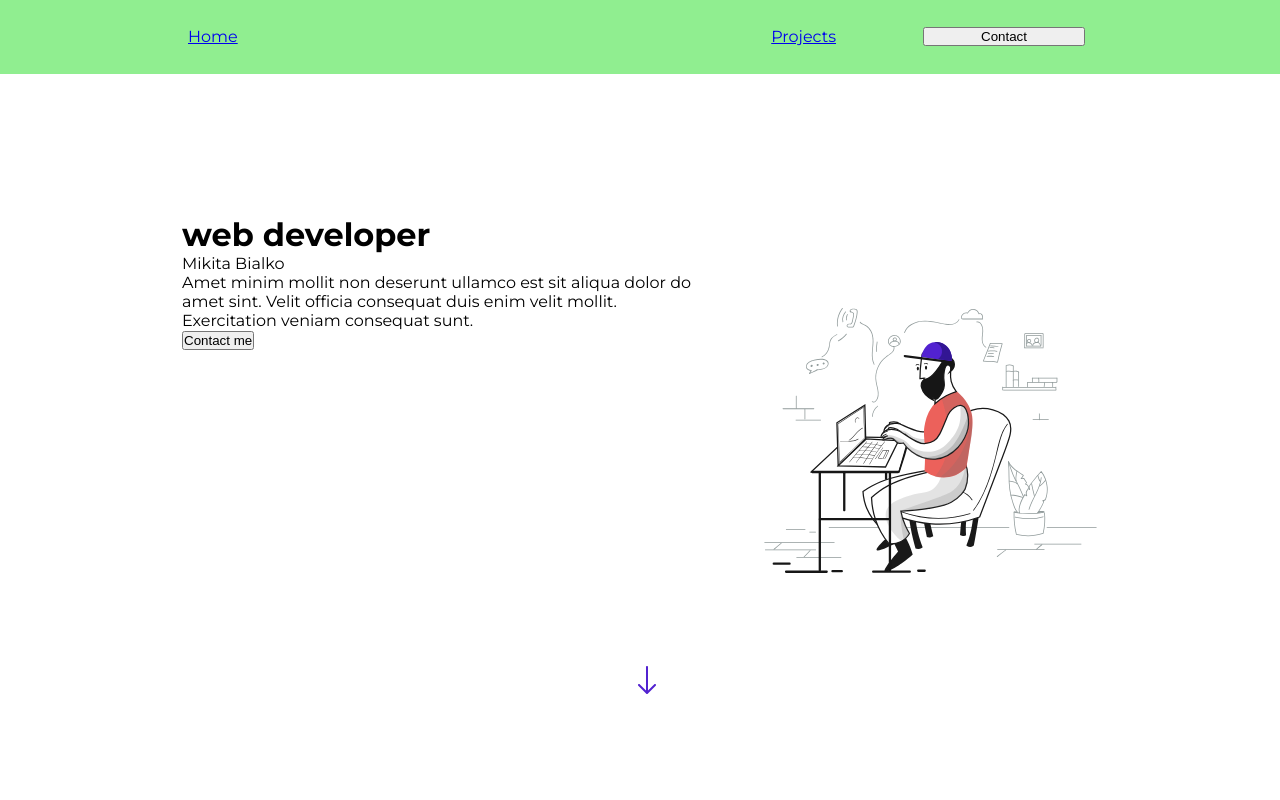
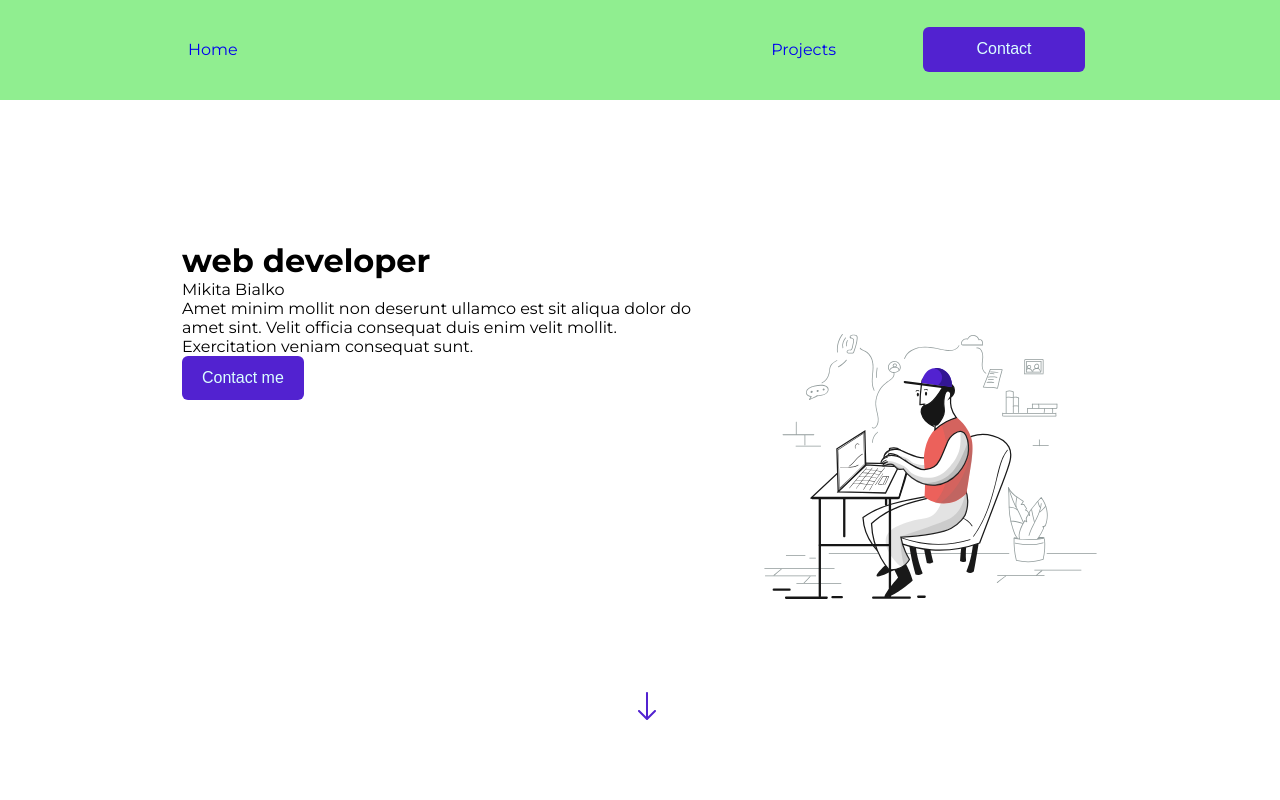
Before and after one commit to bloodyrainday/react-cv, a React app: page / in a window 1280 px wide. Shown: the top 800 px of the page. Built offline with nearby package versions, Linux system fonts and the light colour scheme.

Commit message:
feat: add styled folder with GlobalStyles and Theme.styled in it

```diff
--- a/public/index.html
+++ b/public/index.html
@@ -12,6 +12,13 @@
 
     <link rel="manifest" href="%PUBLIC_URL%/manifest.json" />
 
+    <link rel="preconnect" href="https://fonts.googleapis.com" />
+    <link rel="preconnect" href="https://fonts.gstatic.com" crossorigin />
+    <link
+      href="https://fonts.googleapis.com/css2?family=Montserrat:ital,wght@0,100..900;1,100..900&display=swap"
+      rel="stylesheet"
+    />
+
     <title>Mikita's CV</title>
   </head>
   <body>
--- a/src/App.css
+++ /dev/null
@@ -1,13 +0,0 @@
-@import url("https://fonts.googleapis.com/css2?family=Montserrat:ital,wght@0,100..900;1,100..900&display=swap");
-
-* {
-  padding: 0;
-  margin: 0;
-  list-style: none;
-}
-
-body {
-  font-family: "Montserrat", sans-serif;
-  font-optical-sizing: auto;
-  font-style: normal;
-}
--- a/src/App.tsx
+++ b/src/App.tsx
@@ -1,4 +1,3 @@
-import "./App.css";
 import { Footer } from "./layout/footer/Footer";
 import { Header } from "./layout/header/Header";
 import { About } from "./layout/header/sections/about/About";
--- a/src/components/Button/Button.tsx
+++ b/src/components/Button/Button.tsx
@@ -1,9 +1,23 @@
 import React from "react";
+import styled from "styled-components";
 
 type ButtonPropsType = {
-  title: string;
+  title?: string;
 };
 
 export const Button = (props: ButtonPropsType) => {
-  return <button>{props.title}</button>;
+  return <StyledButton>{props.title}</StyledButton>;
 };
+
+const StyledButton = styled.button`
+  background-color: ${(props) => props.theme.colors.primary};
+  color: ${(props) => props.theme.colors.buttonText};
+  border-radius: 6px;
+  padding-top: 12px;
+  padding-bottom: 13px;
+  font-size: 16px;
+  line-height: 19.5px;
+  border: none;
+  padding-left: 20px;
+  padding-right: 20px;
+`;
--- a/src/index.css
+++ /dev/null
@@ -1,13 +0,0 @@
-body {
-  margin: 0;
-  font-family: -apple-system, BlinkMacSystemFont, 'Segoe UI', 'Roboto', 'Oxygen',
-    'Ubuntu', 'Cantarell', 'Fira Sans', 'Droid Sans', 'Helvetica Neue',
-    sans-serif;
-  -webkit-font-smoothing: antialiased;
-  -moz-osx-font-smoothing: grayscale;
-}
-
-code {
-  font-family: source-code-pro, Menlo, Monaco, Consolas, 'Courier New',
-    monospace;
-}
--- a/src/index.tsx
+++ b/src/index.tsx
@@ -1,19 +1,17 @@
-import React from 'react';
-import ReactDOM from 'react-dom/client';
-import './index.css';
-import App from './App';
-import reportWebVitals from './reportWebVitals';
+import React from "react";
+import ReactDOM from "react-dom/client";
+import App from "./App";
+import reportWebVitals from "./reportWebVitals";
+import { GlobalStyles } from "./styles/GlobalStyles";
+import { ThemeProvider } from "styled-components";
+import { theme } from "./styles/Theme.styled";
 
 const root = ReactDOM.createRoot(
-  document.getElementById('root') as HTMLElement
+  document.getElementById("root") as HTMLElement
 );
 root.render(
-  <React.StrictMode>
+  <ThemeProvider theme={theme}>
     <App />
-  </React.StrictMode>
+    <GlobalStyles />
+  </ThemeProvider>
 );
-
-// If you want to start measuring performance in your app, pass a function
-// to log results (for example: reportWebVitals(console.log))
-// or send to an analytics endpoint. Learn more: https://bit.ly/CRA-vitals
-reportWebVitals();
--- a/src/layout/header/Header.tsx
+++ b/src/layout/header/Header.tsx
@@ -19,6 +19,7 @@ const StyledHeader = styled.header`
   padding: 27px 195px 28px 188px;
   display: grid;
   grid-template-columns: 4fr 1fr;
+  align-items: center;
   gap: 87px;
   background: lightgreen;
 `;
--- /dev/null
+++ b/src/styles/GlobalStyles.tsx
@@ -0,0 +1,28 @@
+import styled, { createGlobalStyle } from "styled-components";
+
+export const GlobalStyles = createGlobalStyle`
+    *,
+    *::before,
+    *::after {
+        padding: 0;
+        margin: 0;
+        box-sizing: border-box
+
+    }
+
+    body {
+        font-family: "Montserrat", sans-serif;
+        font-optical-sizing: auto;
+        font-style: normal;
+
+
+
+        ul {
+            list-style: none;
+        }
+
+        a {
+            text-decoration: none;
+        }
+    }
+`;
--- /dev/null
+++ b/src/styles/Theme.styled.tsx
@@ -0,0 +1,7 @@
+export const theme = {
+  colors: {
+    primary: "#5222D0",
+
+    buttonText: "#DBFFFF",
+  },
+};
```
Also changed, not shown: src/logo.svg (deleted).
